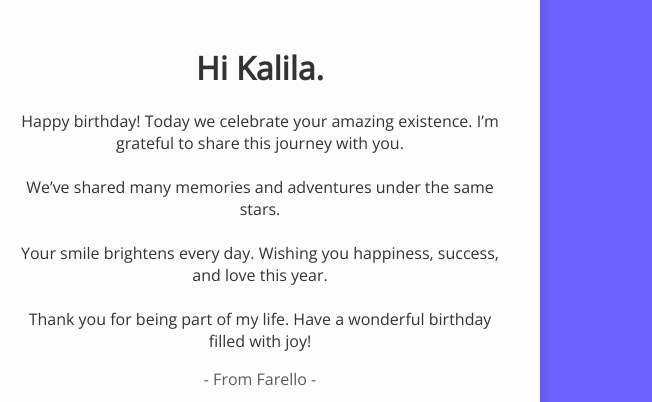
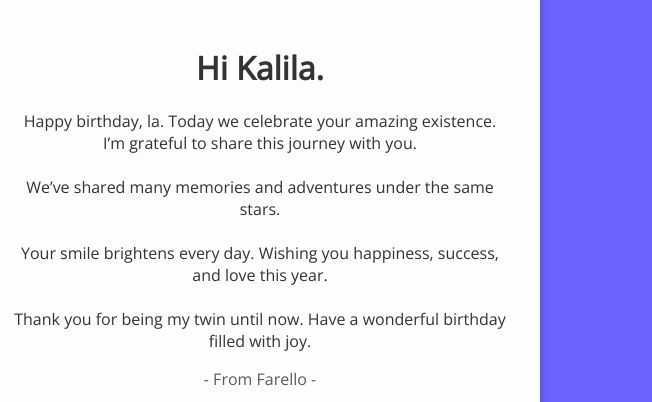
Before and after one commit to farellohc/happybirthday-kalila, a plain HTML site: page index.html in a window 1280 px wide. Shown: the part 155-557 px from the top of the page, 628-1280 px from the left. Drawn offline with nearby package versions, Linux system fonts and the light colour scheme.

Commit message:
Update index.html

```diff
--- a/index.html
+++ b/index.html
@@ -10,13 +10,13 @@
    <img src="https://github.com/DzarelDeveloper/Img/blob/main/ulangtahun.jpg?raw=true" alt="birthday" class="birthday">
    <div class="text">
     <h1>Hi Kalila.</h1>
-    <p>Happy birthday! Today we celebrate your amazing existence. I’m grateful to share this journey with you.
+    <p>Happy birthday, la. Today we celebrate your amazing existence. I’m grateful to share this journey with you.
 <br><br>
 We’ve shared many memories and adventures under the same stars.
 <br><br>
 Your smile brightens every day. Wishing you happiness, success, and love this year.
 <br><br>
-Thank you for being part of my life. Have a wonderful birthday filled with joy!</p>
+Thank you for being my twin until now. Have a wonderful birthday filled with joy.</p>
     <p class="muted">- From Farello -</p>
     <audio controls autoplay>
       <source src="hbd.mp3" type="audio/mp3"> Your browser does not support the audio element.
```
